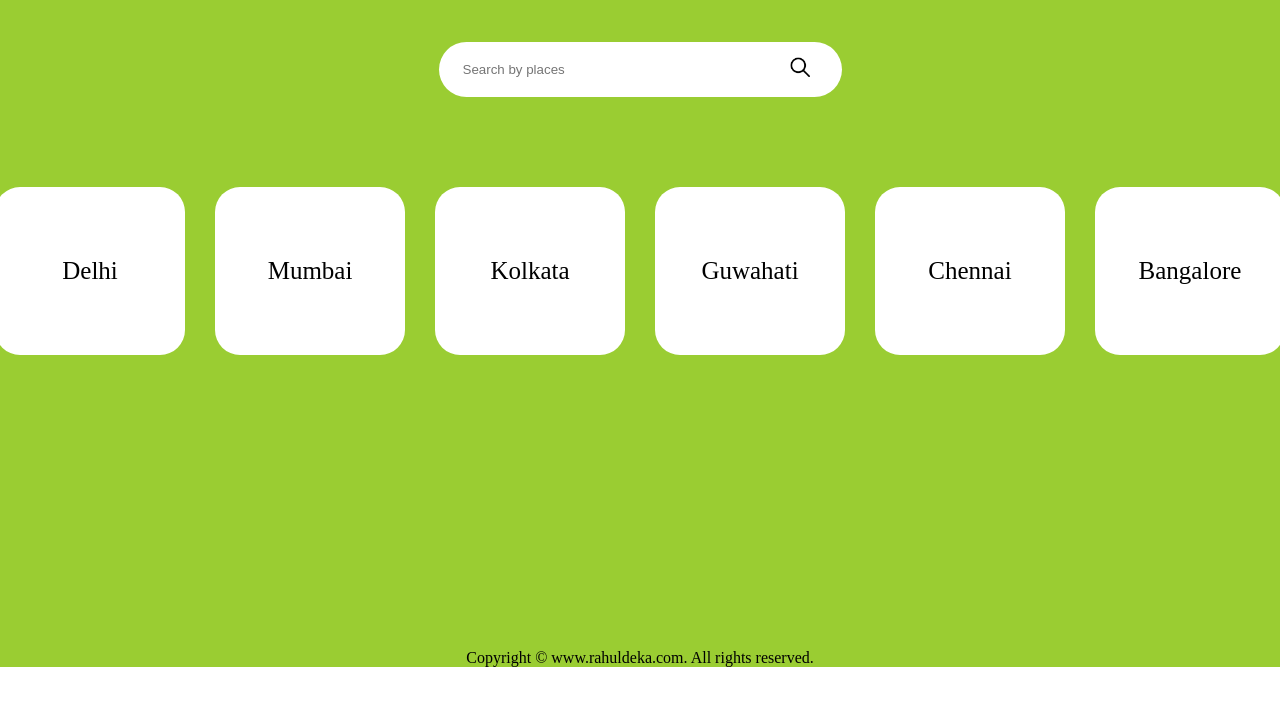
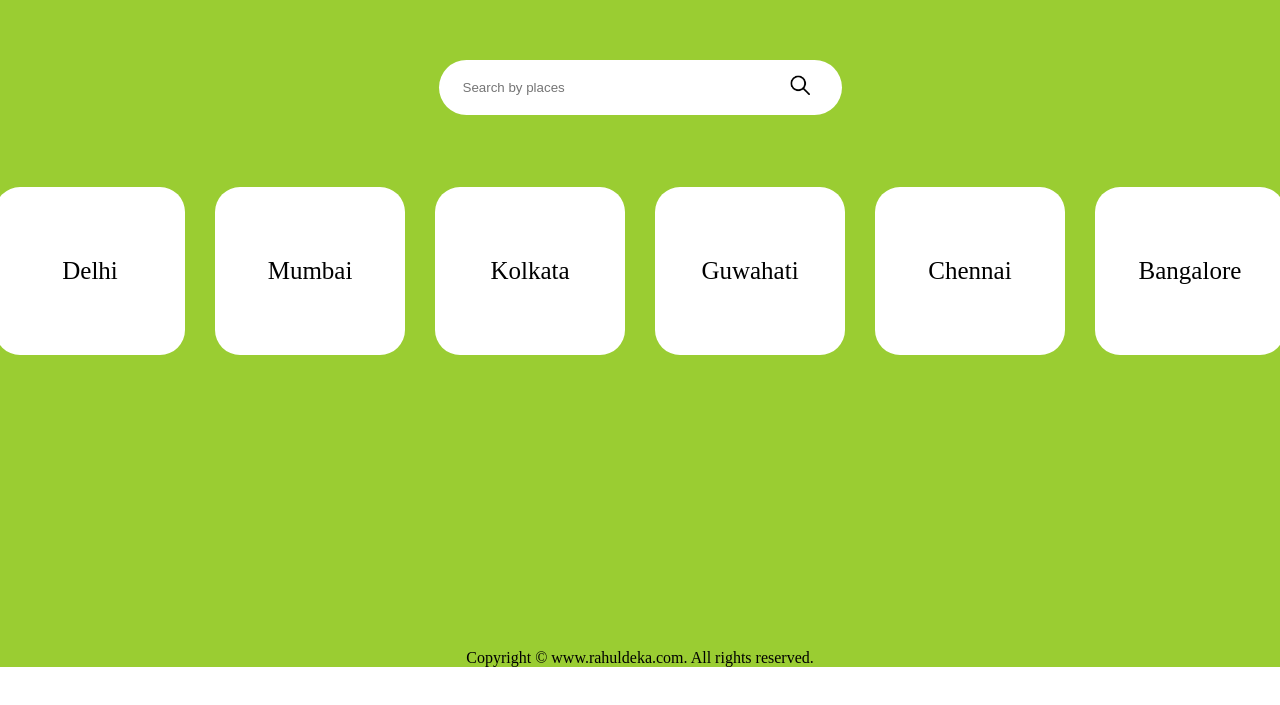
Before and after one commit to iamRahul21/WeatherKhoj, a website: page index.html in a window 1280 px wide. Shown: the part 133-838 px from the top of the page. Drawn offline with Linux system fonts and the light colour scheme; a web font is replaced by a local one.

Commit message:
Your commit message

```diff
--- a/style.css
+++ b/style.css
@@ -63,7 +63,7 @@ body {
     /* Change to relative position */
     cursor: text;
     width: 355px;
-    bottom: 570px;
+    bottom: 552px;
 }
 
 .search input {
```
Also changed, not shown: index.html (+1 -1 lines).
